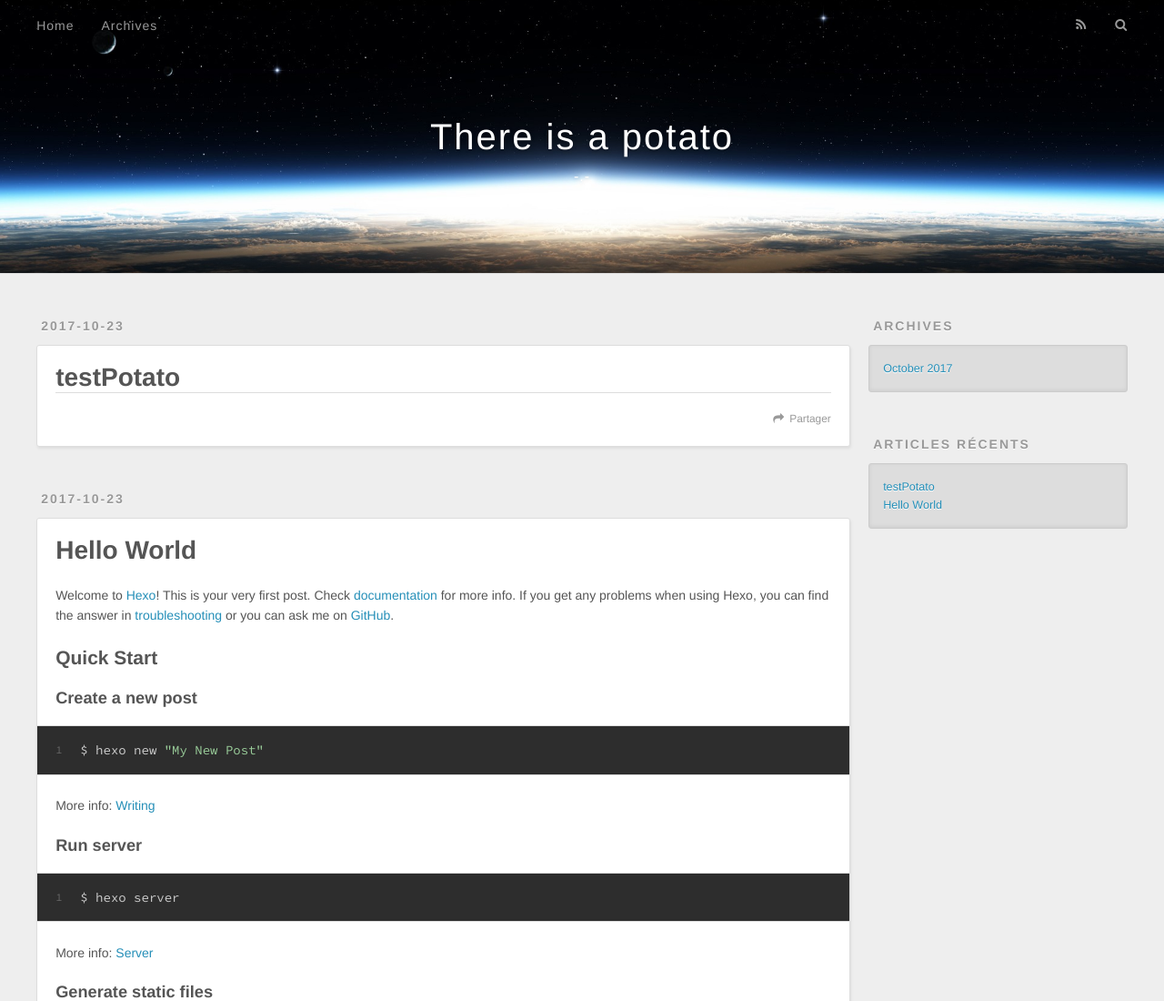
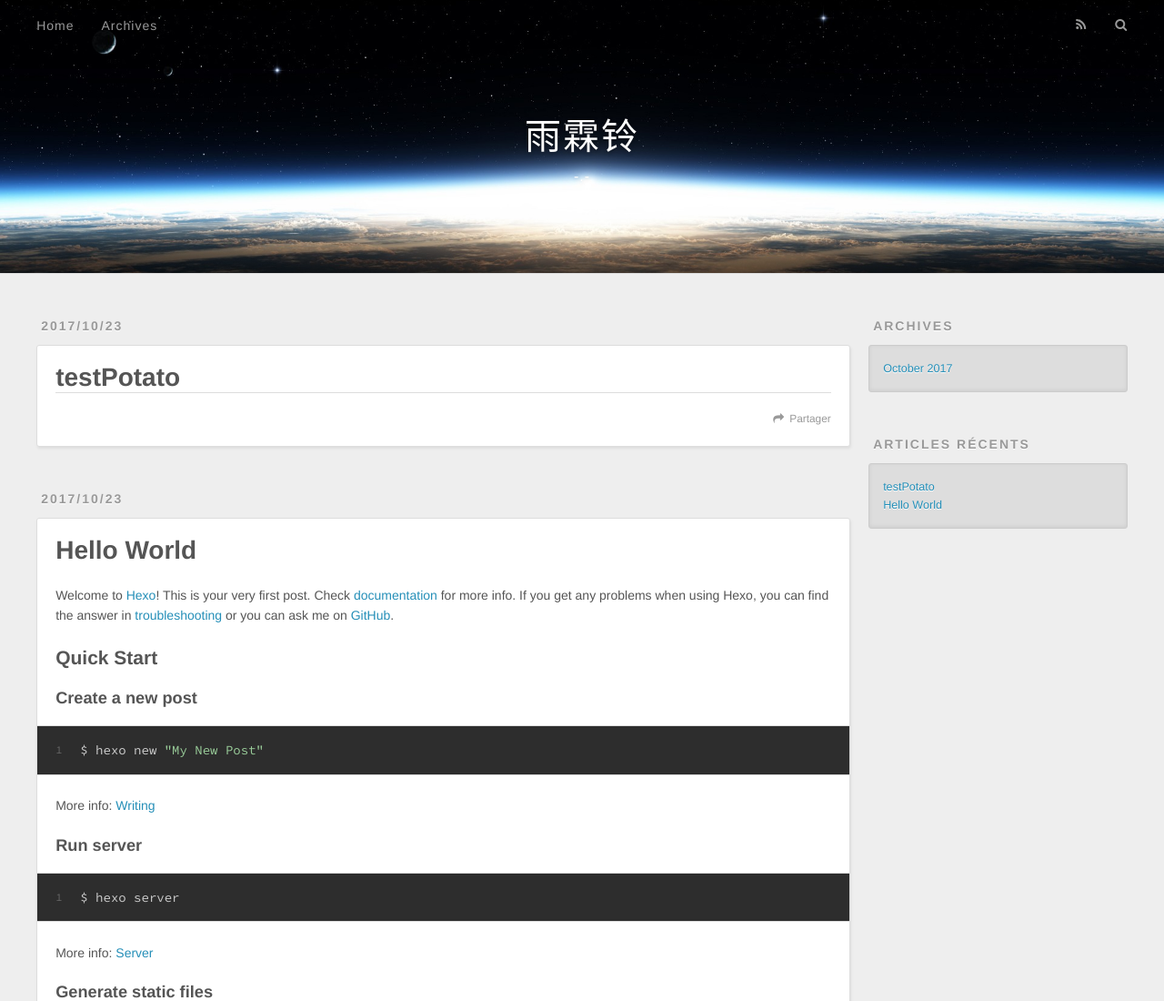
Before and after one commit to AidenWang-Shaochong/aidenwang-shaochong.github.io, a plain HTML site: page index.html in a window 1280 px wide. Shown: the top 1100 px of the page at 91% size. Drawn offline with nearby package versions, Linux system fonts and the light colour scheme.

Commit message:
Site updated: 2017-10-23 20:34:15

```diff
--- a/index.html
+++ b/index.html
@@ -3,20 +3,20 @@
 <head>
   <meta charset="utf-8">
 
-  <title>There is a potato</title>
+  <title>雨霖铃</title>
   <meta name="viewport" content="width=device-width, initial-scale=1, maximum-scale=1">
   <meta name="description" content="There is no description.">
 <meta property="og:type" content="website">
-<meta property="og:title" content="There is a potato">
+<meta property="og:title" content="雨霖铃">
 <meta property="og:url" content="http://yoursite.com/index.html">
-<meta property="og:site_name" content="There is a potato">
+<meta property="og:site_name" content="雨霖铃">
 <meta property="og:description" content="There is no description.">
-<meta property="og:locale" content="Chinese,English">
+<meta property="og:locale" content="zh-Hans">
 <meta name="twitter:card" content="summary">
-<meta name="twitter:title" content="There is a potato">
+<meta name="twitter:title" content="雨霖铃">
 <meta name="twitter:description" content="There is no description.">
 
-    <link rel="alternate" href="/atom.xml" title="There is a potato" type="application/atom+xml">
+    <link rel="alternate" href="/atom.xml" title="雨霖铃" type="application/atom+xml">
 
 
     <link rel="icon" href="/favicon.png">
@@ -37,7 +37,7 @@
   <div id="header-outer" class="outer">
     <div id="header-title" class="inner">
       <h1 id="logo-wrap">
-        <a href="/" id="logo">There is a potato</a>
+        <a href="/" id="logo">雨霖铃</a>
       </h1>
 
         <h2 id="subtitle-wrap">
@@ -72,7 +72,7 @@
     <article id="post-testPotato" class="article article-type-post" itemscope itemprop="blogPost">
   <div class="article-meta">
     <a href="/2017/10/23/testPotato/" class="article-date">
-  <time datetime="2017-10-23T11:58:03.000Z" itemprop="datePublished">2017-10-23</time>
+  <time datetime="2017-10-23T11:58:03.000Z" itemprop="datePublished">2017/10/23</time>
 </a>
 
   </div>
@@ -108,7 +108,7 @@
     <article id="post-hello-world" class="article article-type-post" itemscope itemprop="blogPost">
   <div class="article-meta">
     <a href="/2017/10/23/hello-world/" class="article-date">
-  <time datetime="2017-10-23T11:34:53.418Z" itemprop="datePublished">2017-10-23</time>
+  <time datetime="2017-10-23T11:34:53.418Z" itemprop="datePublished">2017/10/23</time>
 </a>
 
   </div>
```
Also changed, not shown: 2017/10/23/hello-world/index.html (+6 -6 lines), 2017/10/23/testPotato/index.html (+6 -6 lines), archives/2017/10/index.html (+7 -7 lines), archives/2017/index.html (+7 -7 lines), archives/index.html (+7 -7 lines).
